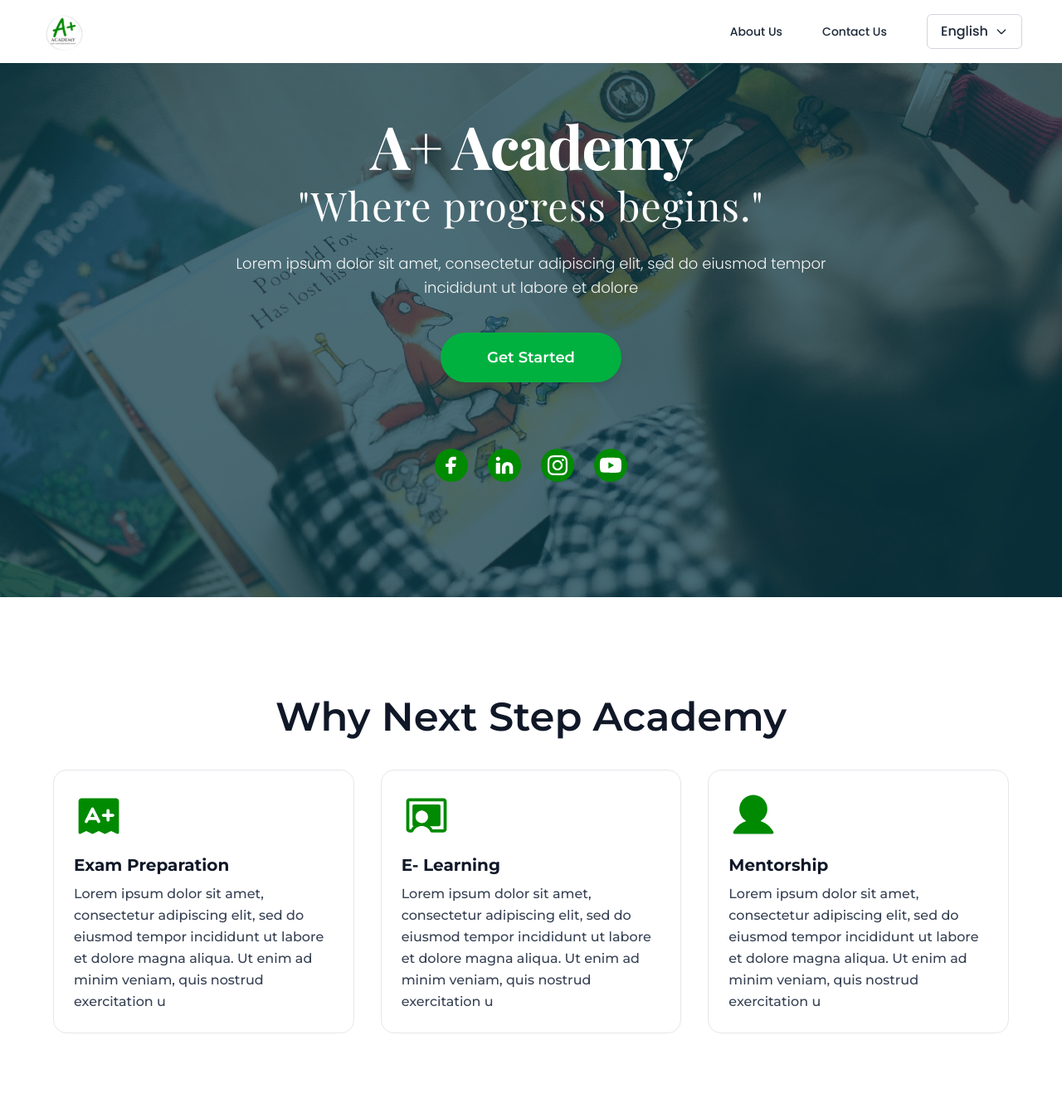
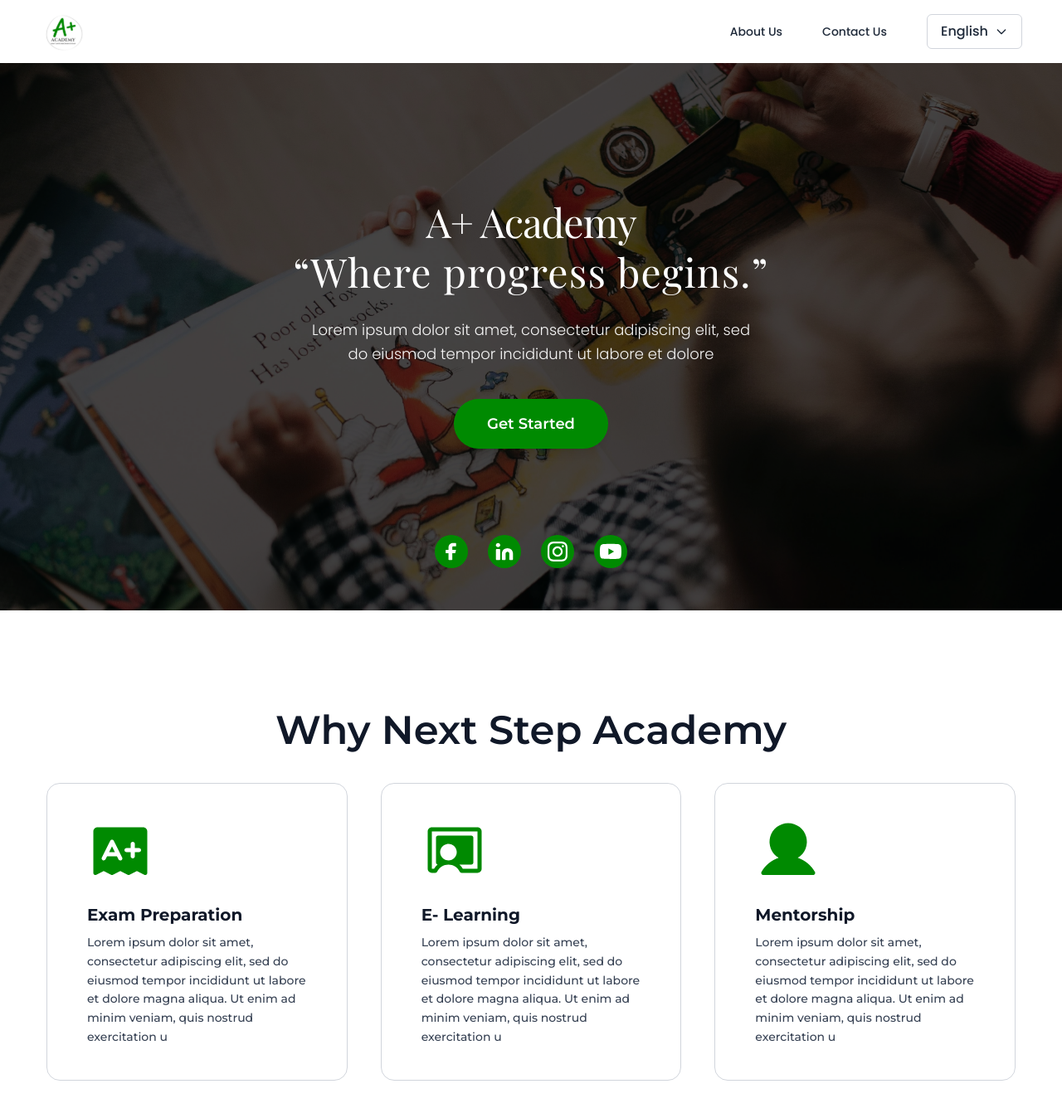
Before and after one commit to adityahajari14/A-Academy, a Next.js app: page / in a window 1280 px wide. Shown: the top 1342 px of the page at 83% size. Built offline with nearby package versions, Linux system fonts and the light colour scheme.

Commit message:
Final Hero/Why Choose Us Page

```diff
--- a/app/components/WhyAcademy.tsx
+++ b/app/components/WhyAcademy.tsx
@@ -71,44 +71,43 @@ export default function WhyAcademy({ language }: WhyAcademyProps) {
           }
         });
       },
-      { threshold: 0.15 }
+      { threshold: 0.1, rootMargin: "0px 0px -10% 0px" }
     );
 
-    if (containerRef.current) {
-      observer.observe(containerRef.current);
-    }
+    const wrapper = containerRef.current;
+    if (wrapper) observer.observe(wrapper);
 
     return () => observer.disconnect();
   }, []);
 
   return (
-    <section className="w-full bg-white py-20 px-6">
-      <div
-        ref={containerRef}
-        className={`max-w-7xl mx-auto p-10 rounded-2xl transition-all duration-[1500ms] transform ${
-          boxVisible ? "bg-white translate-y-0 opacity-100" : "translate-y-16 opacity-0"
-        }`}
-      >
+    <section className="w-full bg-white py-20 px-2 sm:px-4">
+      <div ref={containerRef} className="max-w-screen-2xl w-full mx-auto overflow-hidden rounded-2xl">
+        <div
+          className={`p-10 bg-white transform transition-transform duration-[2500ms] ${
+            boxVisible ? "translate-y-0" : "translate-y-full"
+          }`}
+        >
         {/* Title */}
         <h2 className="font-[family-name:var(--font-montserrat)] text-4xl md:text-5xl font-semibold text-center mb-10 text-gray-900">
           {currentContent.title}
         </h2>
 
         {/* Cards Container */}
-        <div className="grid grid-cols-1 md:grid-cols-2 lg:grid-cols-3 gap-8">
+        <div className="grid grid-cols-1 md:grid-cols-2 xl:grid-cols-3 gap-8 lg:gap-10">
           {currentContent.cards.map((card, index) => (
             <div key={index}>
-              <div className={`p-6 rounded-2xl bg-white border border-gray-200`}>
+              <div className={`px-12 py-10 rounded-2xl bg-white border border-gray-300 h-full`}>
                 {/* Icon on top */}
-                <div className="flex justify-start mb-4">
-                  <Image src={card.icon} alt={card.title} width={60} height={60} />
+                <div className="flex justify-start mb-6">
+                  <Image src={card.icon} alt={card.title} width={80} height={80} />
                 </div>
                 {/* Text Content */}
-                <div className="">
+                <div>
                   <h3 className="font-[family-name:var(--font-montserrat)] text-xl font-bold mb-2 text-left text-gray-900">
                     {card.title}
                   </h3>
-                  <p className="font-[family-name:var(--font-montserrat)] text-base leading-relaxed text-left text-gray-700">
+                  <p className="font-[family-name:var(--font-montserrat)] text-sm leading-relaxed text-left text-gray-700">
                     {card.description}
                   </p>
                 </div>
@@ -116,6 +115,7 @@ export default function WhyAcademy({ language }: WhyAcademyProps) {
             </div>
           ))}
         </div>
+        </div>
       </div>
     </section>
   );
--- a/app/globals.css
+++ b/app/globals.css
@@ -48,9 +48,9 @@ body {
 }
 
 .slide-in {
-  animation: slideInFromRight 1.5s ease-in-out forwards;
+  animation: slideInFromRight 1s ease-in-out forwards;
 }
 
 .slide-out {
-  animation: slideOutToLeft 1.5s ease-in-out forwards;
+  animation: slideOutToLeft 1s ease-in-out forwards;
 }
--- a/app/page.tsx
+++ b/app/page.tsx
@@ -7,6 +7,7 @@ import { useEffect, useState } from "react";
 
 export default function Home() {
   const [currentBg, setCurrentBg] = useState(0);
+  const [prevBg, setPrevBg] = useState<number | null>(null);
   const [language, setLanguage] = useState("English");
   const backgrounds = ["/HeroBg1.webp", "/HeroBg2.webp", "/HeroBg3.webp"];
 
@@ -24,58 +25,72 @@ export default function Home() {
         if (prev >= backgrounds.length - 1) {
           return backgrounds.length - 1;
         }
+        setPrevBg(prev);
         return prev + 1;
       });
-    }, 1000);
+    }, 1500);
 
     return () => clearInterval(interval);
   }, [currentBg]);
   return (
     <>
-      <main className="relative h-[90vh] w-full flex items-center justify-center overflow-hidden">
+      <main className="relative h-[92vh] w-full flex items-center justify-center overflow-hidden">
         {/* Header */}
         <Header
           onLanguageChange={handleLanguageChange}
           selectedLanguage={language}
         />
         {/* Background Image with Overlay */}
-        <div className="absolute inset-0 z-0 overflow-hidden slide-container">
+        <div className="absolute inset-0 z-0 overflow-hidden">
+          {/* Previous image sliding out to the left */}
+          {prevBg !== null && (
+            <Image
+              key={`prev-${prevBg}`}
+              src={backgrounds[prevBg]}
+              alt="Previous Background"
+              fill
+              className="object-cover object-top w-full h-full slide-out opacity-60"
+              priority
+            />
+          )}
+          {/* Current image sliding in from the right */}
           <Image
+            key={`curr-${currentBg}`}
             src={backgrounds[currentBg]}
             alt="Academy Background"
             fill
-            className="object-cover w-full h-full"
+            className="object-cover object-top w-full h-full slide-in opacity-60"
             priority
           />
-          {/* Dark Teal Overlay */}
-          <div className="absolute inset-0 bg-[#0a3d4a] opacity-70"></div>
+          {/* Black overlay to darken image */}
+          <div className="absolute inset-0 bg-black opacity-70" />
         </div>
 
         {/* Hero Content */}
-        <div className="relative z-10 flex flex-col items-center justify-center text-center px-6 py-40 max-w-5xl">
+        <div className="relative z-10 flex flex-col items-center justify-center text-center px-6 py-40 max-w-5xl mt-48">
           {/* Title */}
-          <h1 className="font-[family-name:var(--font-playfair)] text-white text-5xl md:text-6xl lg:text-7xl font-bold mb-3 tracking-tight">
+          <h1 className="font-[family-name:var(--font-playfair)] text-white text-3xl md:text-4xl lg:text-5xl font-medium mb-3 tracking-tight">
             A+ Academy
           </h1>
 
           {/* Tagline */}
-          <h2 className="font-[family-name:var(--font-playfair)] text-white text-3xl md:text-4xl lg:text-5xl font-normal mb-8 tracking-wide">
-            "Where progress begins."
+          <h2 className="font-[family-name:var(--font-playfair)] text-white text-2xl md:text-4xl lg:text-5xl font-medium mb-8 tracking-wide">
+            “Where progress begins.”
           </h2>
 
           {/* Description */}
-          <p className="font-[family-name:var(--font-poppins)] text-white text-base md:text-lg font-light leading-relaxed mb-10 max-w-3xl opacity-95 px-4">
+          <p className="font-[family-name:var(--font-poppins)] text-white text-base md:text-lg font-light leading-relaxed mb-10 max-w-xl opacity-95 px-4">
             Lorem ipsum dolor sit amet, consectetur adipiscing elit, sed do
             eiusmod tempor incididunt ut labore et dolore
           </p>
 
           {/* CTA Button */}
-          <button className="font-[family-name:var(--font-montserrat)] bg-[#00B140] hover:bg-[#009933] text-white text-base md:text-lg font-semibold px-14 py-4 rounded-full transition-all duration-300 shadow-lg hover:shadow-xl transform hover:scale-105 mb-20">
+          <button className="font-[family-name:var(--font-montserrat)] bg-[#008A01] hover:bg-[#00800F] text-white text-base md:text-lg font-semibold px-10 py-4 rounded-full transition-all duration-300 shadow-lg hover:shadow-xl transform hover:scale-105 mb-20">
             Get Started
           </button>
 
           {/* Social Media Icons */}
-          <div className="flex gap-6 items-center justify-center">
+          <div className="flex gap-6 items-center justify-center mt-6">
             <Image
               src="/Icons/facebook.svg"
               alt="Facebook"
```
